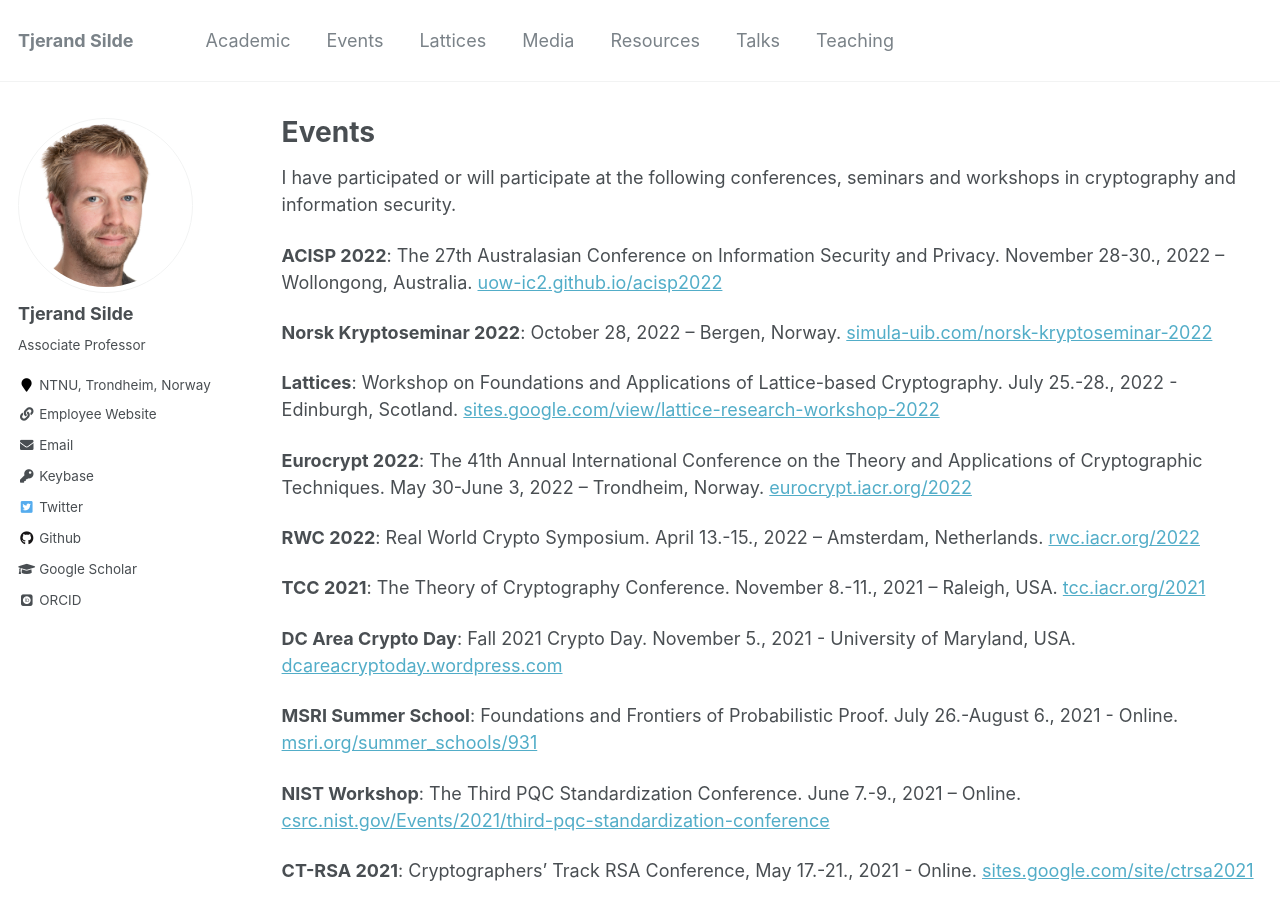
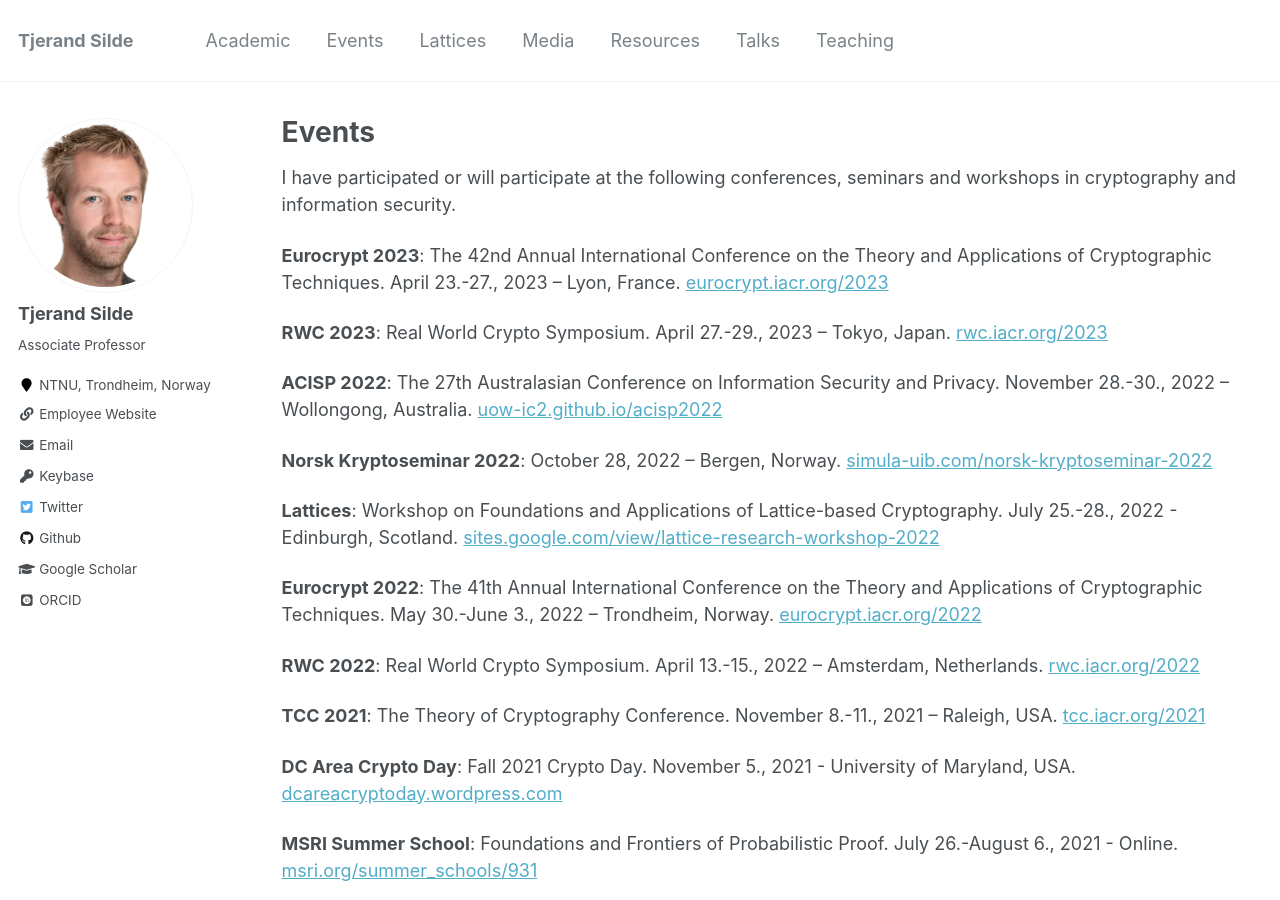
Before and after one commit to tjesi/tjesi.github.io, a Jekyll site: the page built from _pages/events.md, in a window 1280 px wide and 900 px high. Built offline with Jekyll 4.4.1, drawn with Linux system fonts in a browser that asks for light colours; some web fonts are replaced.

Commit message:
Update events.md

```diff
--- a/_pages/events.md
+++ b/_pages/events.md
@@ -7,13 +7,17 @@ author_profile: true
 
 I have participated or will participate at the following conferences, seminars and workshops in cryptography and information security.
 
-**ACISP 2022**: The 27th Australasian Conference on Information Security and Privacy. November 28-30., 2022 – Wollongong, Australia. [uow-ic2.github.io/acisp2022](https://uow-ic2.github.io/acisp2022)
+**Eurocrypt 2023**: The 42nd Annual International Conference on the Theory and Applications of Cryptographic Techniques. April 23.-27., 2023 – Lyon, France. [eurocrypt.iacr.org/2023](https://eurocrypt.iacr.org/2023)
+
+**RWC 2023**: Real World Crypto Symposium. April 27.-29., 2023 – Tokyo, Japan. [rwc.iacr.org/2023](https://rwc.iacr.org/2023)
+
+**ACISP 2022**: The 27th Australasian Conference on Information Security and Privacy. November 28.-30., 2022 – Wollongong, Australia. [uow-ic2.github.io/acisp2022](https://uow-ic2.github.io/acisp2022)
 
 **Norsk Kryptoseminar 2022**: October 28, 2022 – Bergen, Norway. [simula-uib.com/norsk-kryptoseminar-2022](hhttps://simula-uib.com/norsk-kryptoseminar-2022)
 
 **Lattices**: Workshop on Foundations and Applications of Lattice-based Cryptography. July 25.-28., 2022 - Edinburgh, Scotland. [sites.google.com/view/lattice-research-workshop-2022](https://sites.google.com/view/lattice-research-workshop-2022)
 
-**Eurocrypt 2022**: The 41th Annual International Conference on the Theory and Applications of Cryptographic Techniques. May 30-June 3, 2022 – Trondheim, Norway. [eurocrypt.iacr.org/2022](https://eurocrypt.iacr.org/2022)
+**Eurocrypt 2022**: The 41th Annual International Conference on the Theory and Applications of Cryptographic Techniques. May 30.-June 3., 2022 – Trondheim, Norway. [eurocrypt.iacr.org/2022](https://eurocrypt.iacr.org/2022)
 
 **RWC 2022**: Real World Crypto Symposium. April 13.-15., 2022 – Amsterdam, Netherlands. [rwc.iacr.org/2022](https://rwc.iacr.org/2022)
 
```
